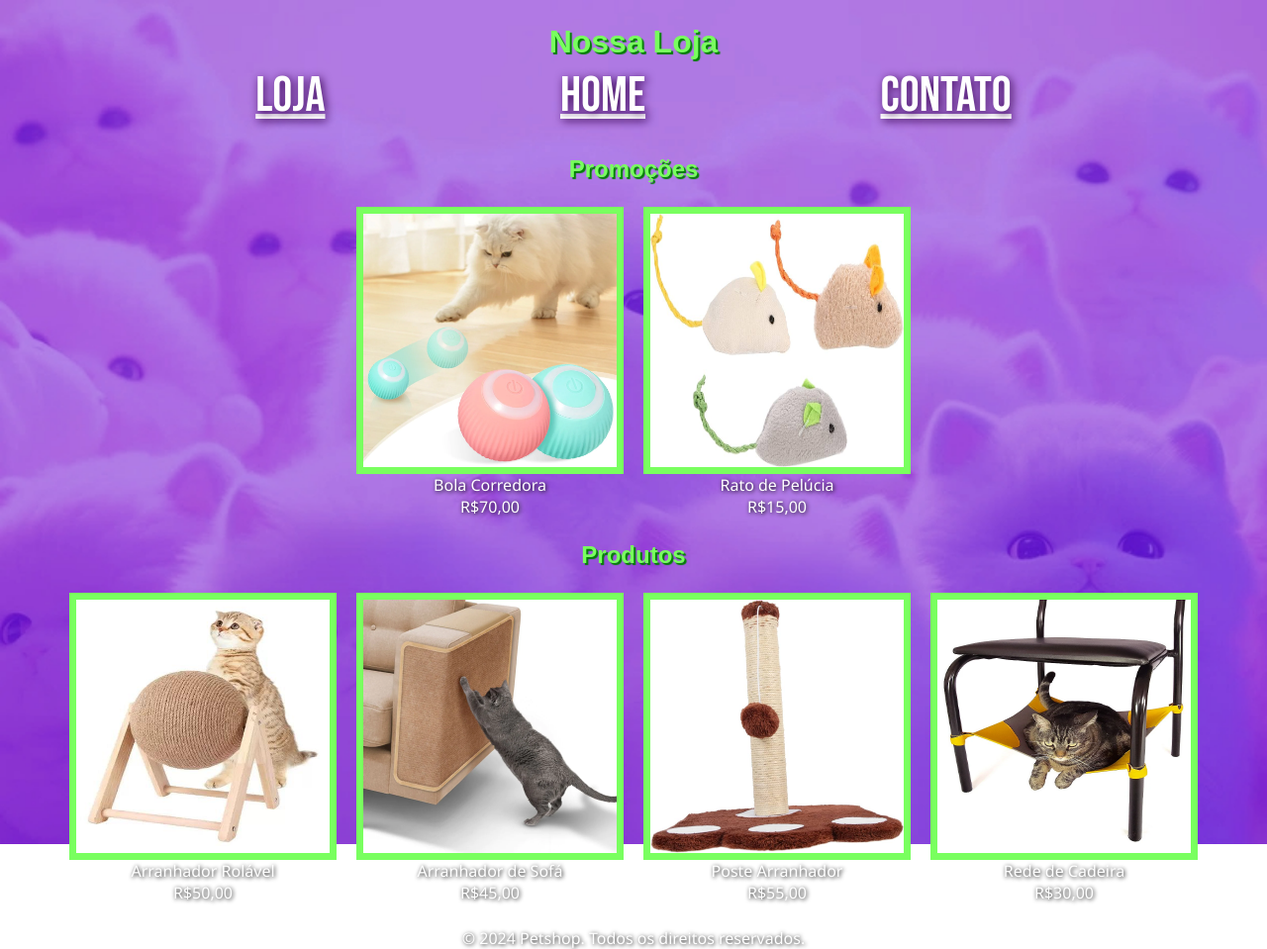
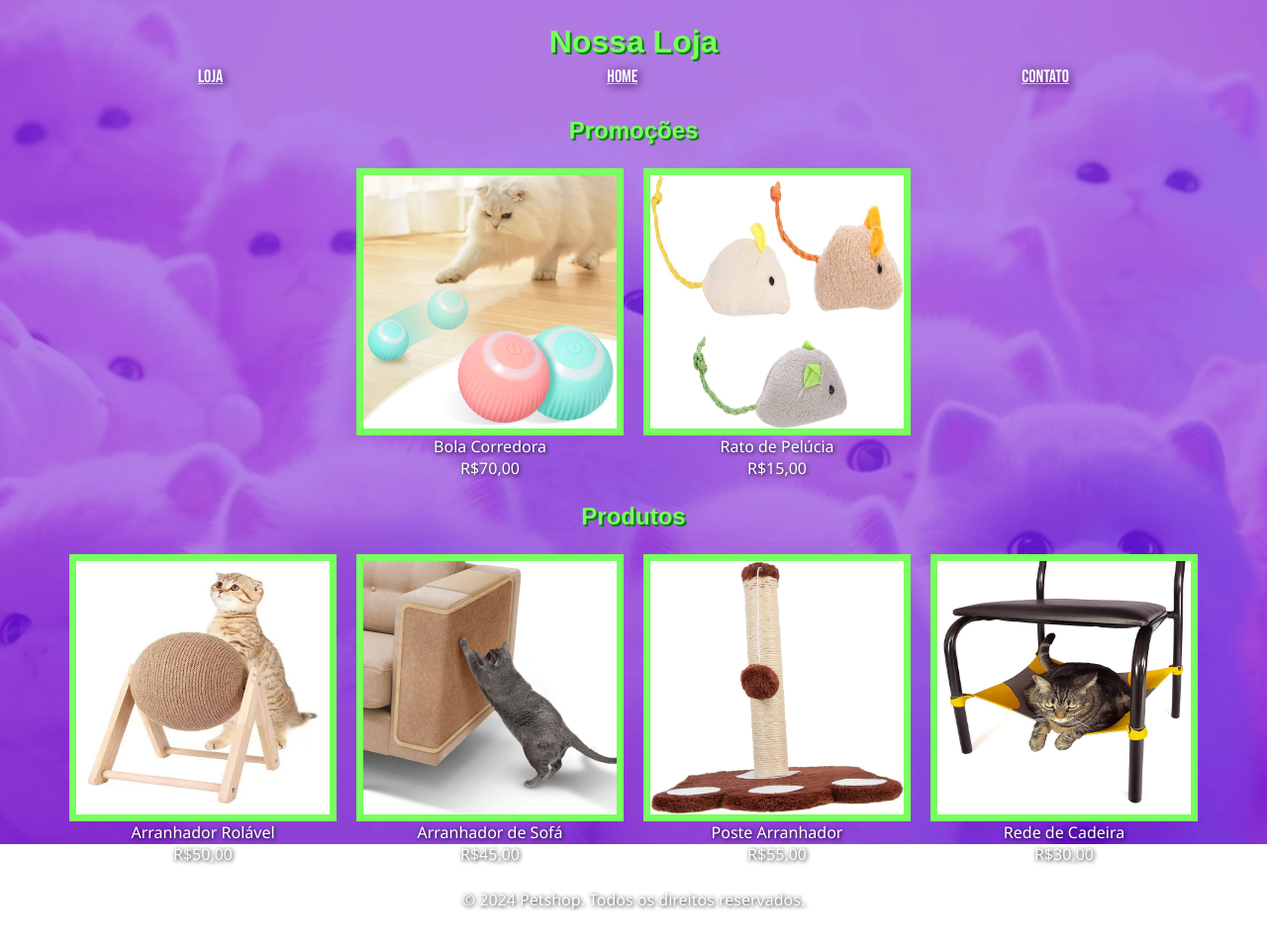
Before and after one commit to VitinDuCray/PETShop, a plain HTML site: page PetShop/loja.html in a window 1280 px wide. Shown: the whole page at 99% size. After the commit the page ends 920 px from the top, so only its background shows below. Drawn offline with Linux system fonts and the light colour scheme.

Commit message:
Add files via upload

```diff
--- a/PetShop/index.css
+++ b/PetShop/index.css
@@ -16,8 +16,8 @@ body {
 
 .bebas-neue-regular {
   font-family: "Bebas Neue", sans-serif;
-  font-size: 50px;
-  font-weight: 400;
+  font-size: 18px;
+  font-weight: 200;
   font-style: normal;
   text-shadow: 2px 2px 10px rgb(53, 0, 78);
 }
--- a/PetShop/loja.html
+++ b/PetShop/loja.html
@@ -20,16 +20,10 @@
         <h1>Nossa Loja</h1>
 
         <nav>
-            <ul>
-                <div class="not">
-                    ㅤ
-                </div>
+            <ul class="header">
                 <li><a class="bebas-neue-regular" href="loja.html">Loja</a></li>
                 <li><a class="bebas-neue-regular" href="index.html">Home</a></li>
                 <li><a class="bebas-neue-regular" href="contato.html">Contato</a></li>
-                <div class="not">
-                    ㅤ
-                </div>
             </ul>
         </nav>
         <div class="not">
```
